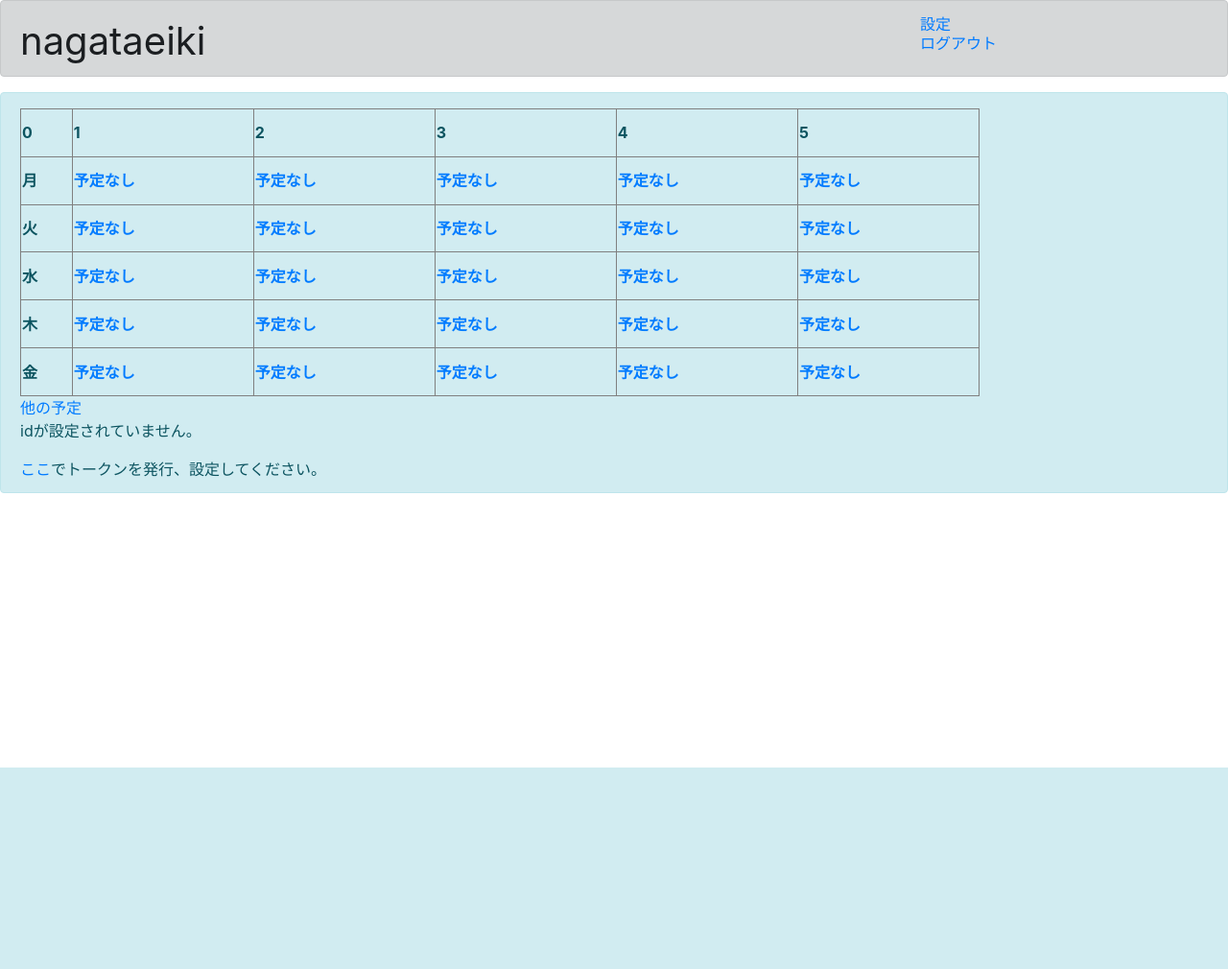
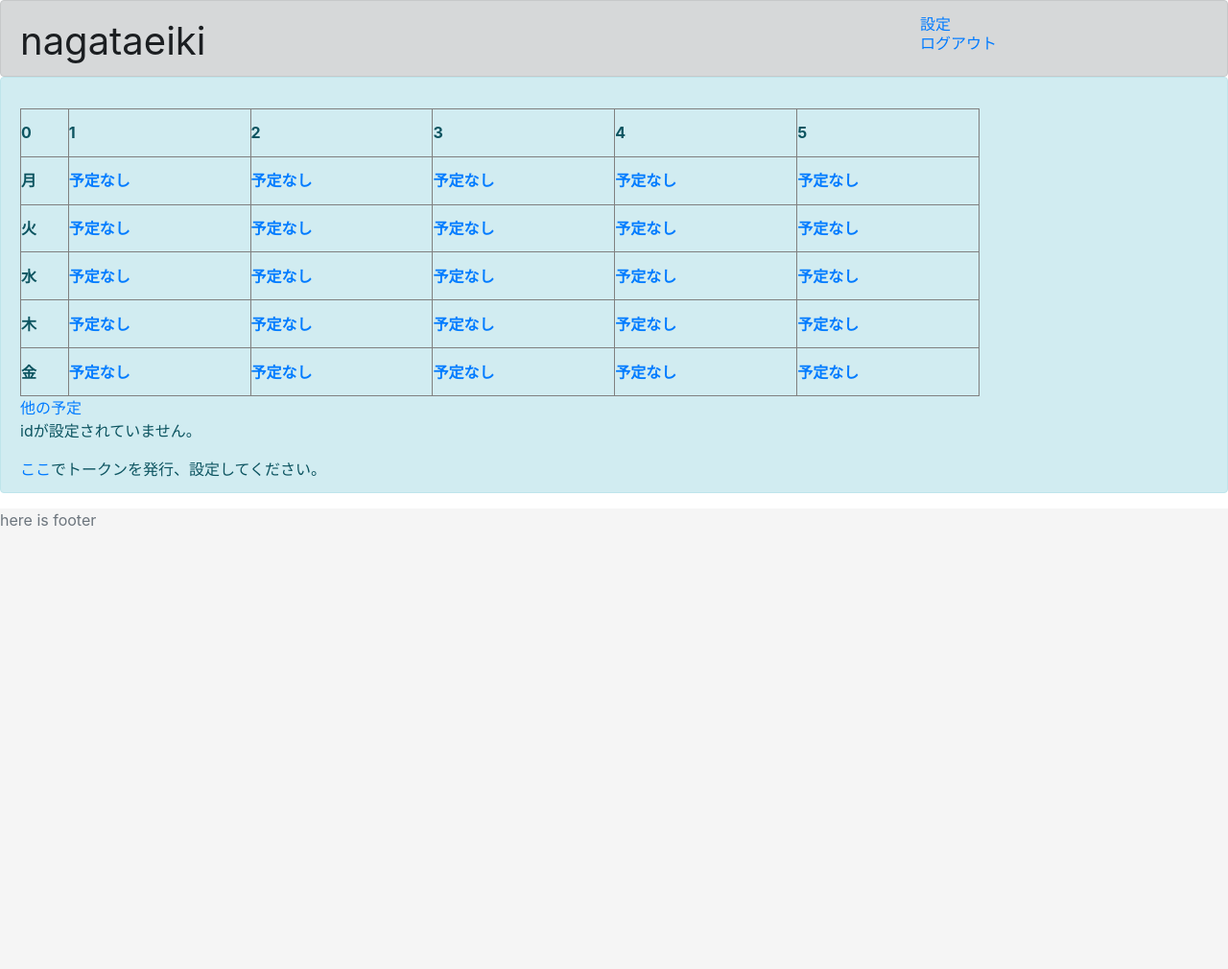
Before and after one commit to N-Eiki/reminder, a Django app: page / in a window 1280 px wide. Shown: the whole page at 96% size. Before the commit the page ends 800 px from the top, so only its background shows below. Run offline with Django 3.2, Linux system fonts and the light colour scheme; a user stored in the database is signed in; data comes from the database, SQL or seed files in the repository; lists and menus that the app fills with data are empty; some libraries are stand-ins or nearby versions.

Commit message:
about footer

```diff
--- /dev/null
+++ b/static/base.css
@@ -0,0 +1,29 @@
+*{
+  padding: 0;
+  margin: 0;
+
+}
+
+HTML {
+  height: 100%;
+}
+
+
+body {
+  height: 100%;
+}
+
+.footerDiv{
+  height: 60%;
+  background-color: #f5f5f5;
+}
+
+
+.footerDiv.footer {
+  position: absolute;
+  top: 0;
+  right: 0;
+  bottom: 0;
+  left: 0;
+  background-color: red;
+}
--- a/static/home.css
+++ b/static/home.css
@@ -27,3 +27,7 @@ table{
     width: 100px;
     height: 20px;
 }
+
+.content {
+    height: 100%;
+}
--- a/templates/base.html
+++ b/templates/base.html
@@ -8,18 +8,33 @@
     <!-- Bootstrap CSS -->
     <link rel="stylesheet" href="https://stackpath.bootstrapcdn.com/bootstrap/4.4.1/css/bootstrap.min.css" integrity="sha384-Vkoo8x4CGsO3+Hhxv8T/Q5PaXtkKtu6ug5TOeNV6gBiFeWPGFN9MuhOf23Q9Ifjh" crossorigin="anonymous">
 
+
     {%block customcss%}
     {%endblock customcss%}
+
     <title>{% block title%}{% endblock title %}</title>
   </head>
+
   <body>
-    {% block header %}
-    {% endblock header %}
+    <div>
+      <header class="header">
+        {% block header %}
+        {% endblock header %}
+      </header>
+    </div>
+    <div>
+      <main>
+        {% block content %}
+        {% endblock content %}
+      </main>
+    </div>
+    <div class="footerDiv">
+      <footer class="footer">
+          <p class="text-muted">here is footer</p>
+        </div>
+      </footer>
+    </div>
 
-    {% block content %}
-    {% endblock content %}
-
-    <!-- Optional JavaScript -->
     <!-- jQuery first, then Popper.js, then Bootstrap JS -->
     <script src="https://code.jquery.com/jquery-3.4.1.slim.min.js" integrity="sha384-J6qa4849blE2+poT4WnyKhv5vZF5SrPo0iEjwBvKU7imGFAV0wwj1yYfoRSJoZ+n" crossorigin="anonymous"></script>
     <script src="https://cdn.jsdelivr.net/npm/popper.js@1.16.0/dist/umd/popper.min.js" integrity="sha384-Q6E9RHvbIyZFJoft+2mJbHaEWldlvI9IOYy5n3zV9zzTtmI3UksdQRVvoxMfooAo" crossorigin="anonymous"></script>
--- a/templates/detail.html
+++ b/templates/detail.html
@@ -4,6 +4,7 @@
 {% load static %}
 
 {% block customcss %}
+<link rel="stylesheet" type="text/css" href="{% static 'base.css' %}">
 <link rel="stylesheet" type="text/css" href="{% static 'detail.css' %}">
 {% endblock customcss %}
 
--- a/templates/home.html
+++ b/templates/home.html
@@ -4,6 +4,7 @@
 {% load static %}
 
 {% block customcss %}
+<link rel="stylesheet" type="text/css" href="{% static 'base.css' %}">
 <link rel="stylesheet" type="text/css" href="{% static 'home.css' %}">
 {% endblock customcss %}
 
@@ -27,7 +28,7 @@
 
 
 {% block content %}
-<div class="alert alert-info" role="alert">
+<div class="alert alert-info content" role="alert">
     <table border="1">
         <tr>
             {%with ''|center:6 as range %}
--- a/templates/settings.html
+++ b/templates/settings.html
@@ -4,6 +4,7 @@
 {% load static %}
 
 {% block customcss %}
+<link rel="stylesheet" type="text/css" href="{% static 'base.css' %}">
 <link rel="stylesheet" type="text/css" href="{% static 'settings.css' %}">
 {% endblock customcss %}
 
```
